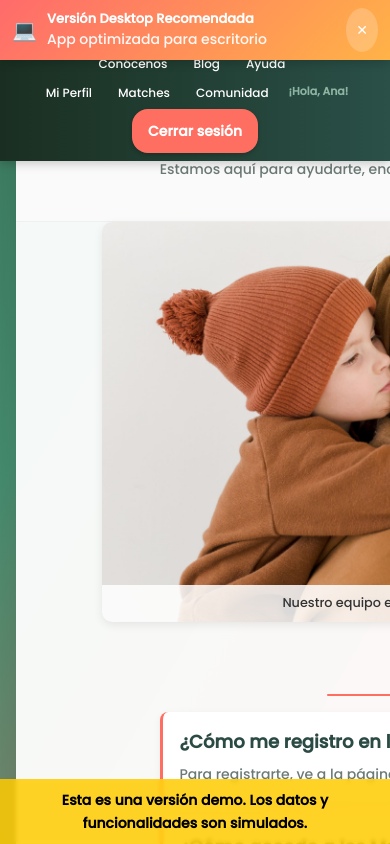
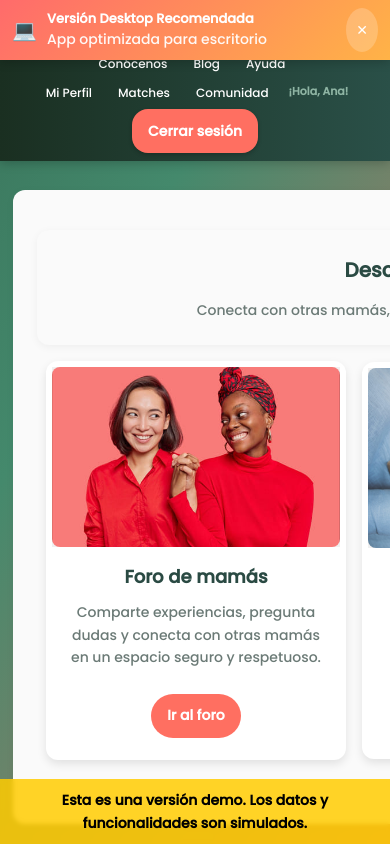
Before and after one commit to Imleiva/mommatch_demo, a React (Create React App) app in the folder frontend/: page /#/comunidad in a window 390 px wide. Before the commit this address led to /#/ayuda. Shown: the top 844 px of the page. Built offline with nearby package versions, Linux system fonts and the light colour scheme; sample sign-in values are in the browser's storage.

Commit message:
fix: increase top margin to 110px for all mobile pages to prevent header overlap

```diff
--- a/frontend/src/components/Ayuda.css
+++ b/frontend/src/components/Ayuda.css
@@ -15,7 +15,7 @@
 @media (max-width: 768px) {
   .mommatch-help-container {
     margin: 0 auto;
-    margin-top: 75px;
+    margin-top: 110px;
     padding: 0;
     border-radius: 0;
     max-width: 95%;
--- a/frontend/src/components/Blog.css
+++ b/frontend/src/components/Blog.css
@@ -154,7 +154,7 @@
 @media (max-width: 768px) {
   .blog-container {
     margin: 0 auto;
-    margin-top: 75px;
+    margin-top: 110px;
     padding: 1rem;
     border-radius: 0;
     max-width: 95%;
--- a/frontend/src/components/Comunidad.css
+++ b/frontend/src/components/Comunidad.css
@@ -9,7 +9,7 @@
 /* Responsive para móviles */
 @media (max-width: 768px) {
   .comunidad-container {
-    margin-top: 75px;
+    margin-top: 110px;
     padding: 1rem 0.8rem;
   }
 
--- a/frontend/src/components/Conocenos.css
+++ b/frontend/src/components/Conocenos.css
@@ -151,7 +151,7 @@
   .conocenos-container {
     padding: 0.5rem;
     margin: 0;
-    margin-top: 85px;
+    margin-top: 110px;
     border-radius: 0;
   }
 
--- a/frontend/src/components/MatchPage.css
+++ b/frontend/src/components/MatchPage.css
@@ -995,13 +995,13 @@ body {
 
 @media (max-width: 768px) {
   .match-page {
-    padding-top: 85px;
+    padding-top: 110px;
     height: auto;
-    min-height: calc(100vh - 85px);
+    min-height: calc(100vh - 110px);
   }
 
   .match-list-container {
-    top: 85px;
+    top: 110px;
     padding: 0.5rem;
     height: auto;
   }
--- a/frontend/src/components/Perfil.css
+++ b/frontend/src/components/Perfil.css
@@ -13,7 +13,7 @@
 @media (max-width: 768px) {
   .perfil-container {
     margin: 0;
-    margin-top: 85px;
+    margin-top: 110px;
     padding: 0;
     border-radius: 0;
   }
```
